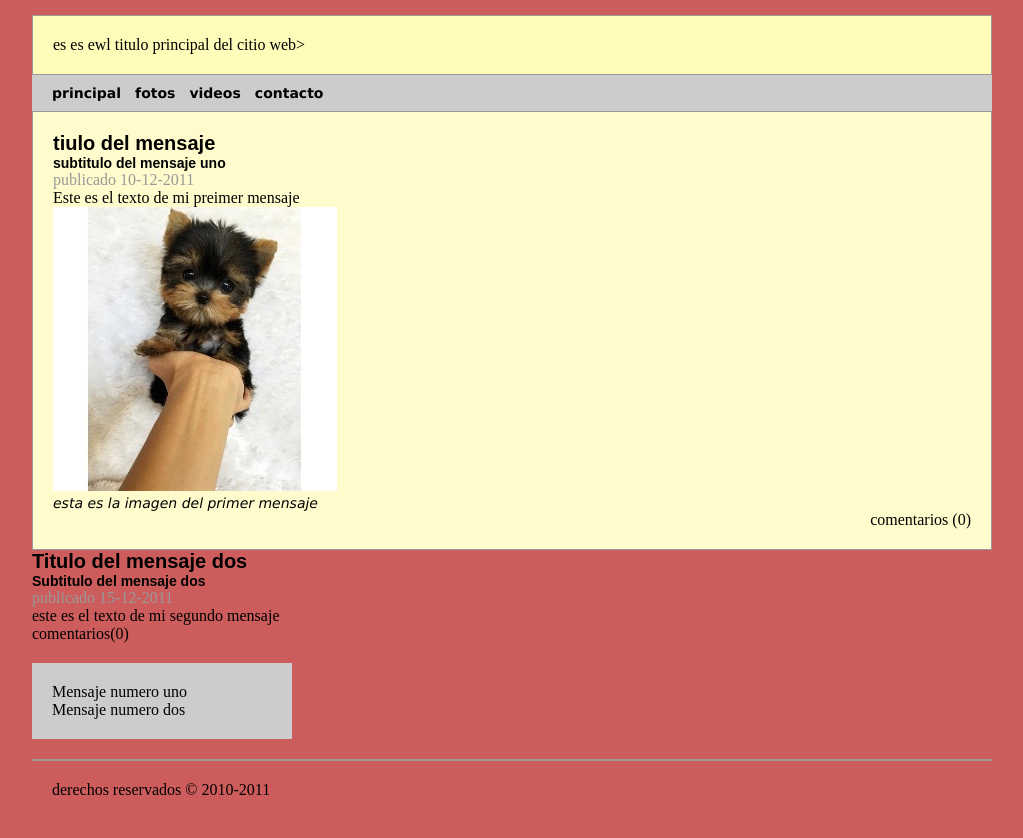
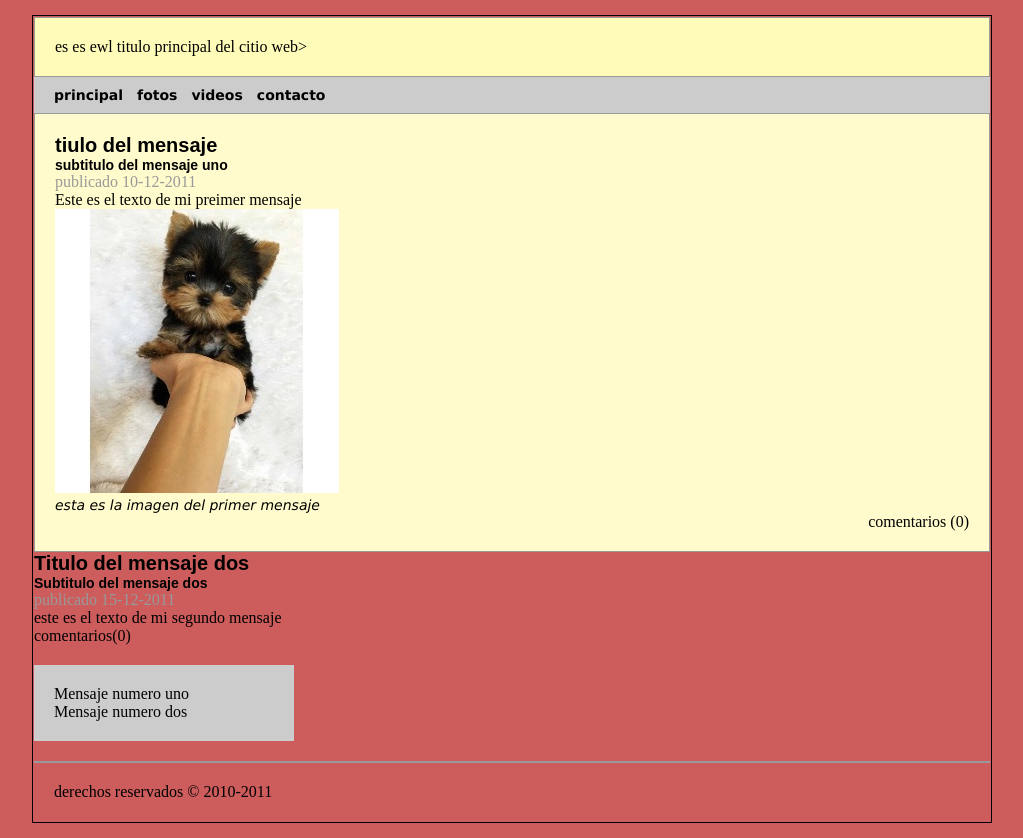
Before and after one commit to pingrit/pingrit.github.io, a plain HTML site: page principal.html in a window 1280 px wide. Shown: the whole page, without its empty margins (128-1151 px from the left). Drawn offline with Linux system fonts and the light colour scheme.

Commit message:
cambios2

```diff
--- a/style/style.css
+++ b/style/style.css
@@ -67,3 +67,13 @@ time{
 figcaption {
     font: italic 14px verdana, sans-serif;
 }
+div {
+    width: 100px;
+    margin: 20px;
+    padding: 1px;
+    border: 1px solid #000000;
+    -moz-box-sizing: border-box;
+    -webkit-box-sizing: border-box;
+    box-sizing: border-box;
+
+}
```
